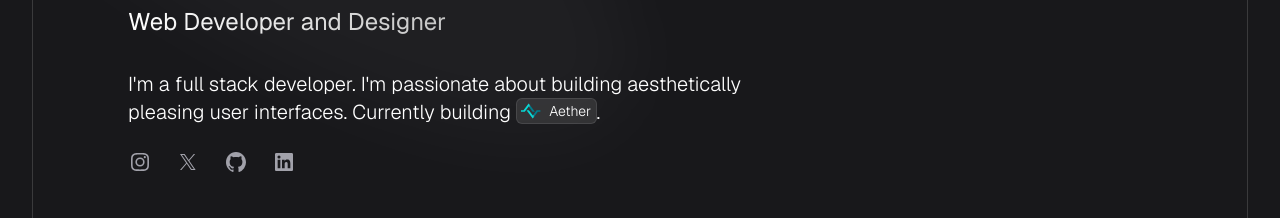
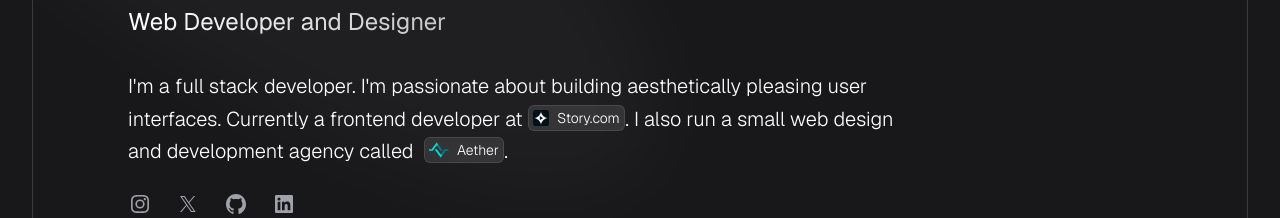
Before and after one commit to payamfakoorziba/personal-website, a Next.js app: page / in a window 1280 px wide. Shown: the part 302-520 px from the top of the page. Built offline with nearby package versions, Linux system fonts and the light colour scheme; no server answers.

Commit message:
added story.com to hero

```diff
--- a/app/(home)/sections/hero.tsx
+++ b/app/(home)/sections/hero.tsx
@@ -11,6 +11,8 @@ import {
 import BlurAppear from "@/components/blur-text-appear";
 import Appear from "@/components/appear";
 import ProfilePicture from "../components/profile-picture";
+import StoryLogo from "@/public/story-logo.png";
+import Image from "next/image";
 
 export function AetherLogo(props: React.ComponentPropsWithoutRef<"svg">) {
   return (
@@ -91,9 +93,23 @@ const Hero = () => {
           variants={appearVariants}
           transition={{ delay: 0.6, duration: 0.5 }}
         >
-          <p className="mt-8 max-w-2xl leading-relaxed md:text-xl font-[350]">
+          <p className="mt-8 max-w-3xl leading-relaxed md:text-xl/relaxed font-[350]">
             I&apos;m a full stack developer. I&apos;m passionate about building
-            aesthetically pleasing user interfaces. Currently building&nbsp;
+            aesthetically pleasing user interfaces. Currently a frontend
+            developer at&nbsp;
+            <Link
+              href="https://story.com"
+              target="_blank"
+              className="px-[4.5px] h-[1.625rem] bg-white/10 rounded-md  inline-flex items-center border dark:border-white/10 text-sm"
+            >
+              <Image
+                className="mr-2 inline-flex w-fit h-4"
+                src={StoryLogo}
+                alt="Story Logo"
+              />
+              Story.com
+            </Link>
+            . I also run a small web design and development agency called &nbsp;
             <Link
               href="https://aetherwebdesign.com"
               target="_blank"
```
Also changed, not shown: public/story-logo.png (added).
